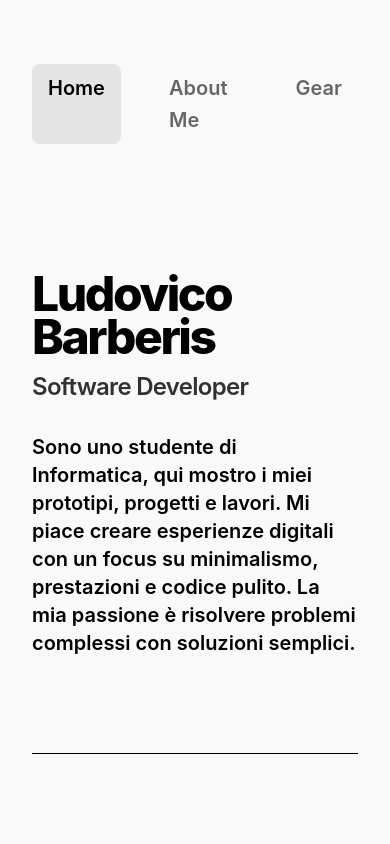
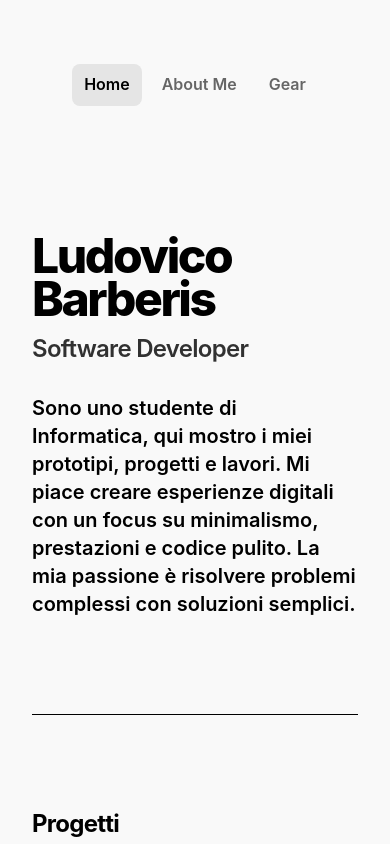
Before and after one commit to Ludovico-B/My-personal-website, a React (Vite) app: page / in a window 390 px wide. Shown: the top 844 px of the page. Built offline with nearby package versions, Linux system fonts and the light colour scheme.

Commit message:
Fix Navbar for responsivity in mobile

```diff
--- a/src/components/Navbar.jsx
+++ b/src/components/Navbar.jsx
@@ -56,7 +56,7 @@ const Navbar = () => {
     return (
         <nav aria-label="Navigazione principale" style={{ padding: '2rem 0', display: 'flex', justifyContent: 'center', alignItems: 'center' }}>
             <div
-                style={{ position: 'relative', display: 'flex', gap: '2rem' }}
+                className="nav-container"
                 onMouseLeave={handleMouseLeave}
                 ref={navRef}
             >
@@ -83,17 +83,11 @@ const Navbar = () => {
                         <Link
                             key={link.path}
                             to={link.path}
+                            className="nav-link"
                             ref={el => linkRefs.current[index] = el}
                             onMouseEnter={() => handleMouseEnter(index)}
                             style={{
-                                fontSize: '1.25rem',
-                                fontWeight: 600,
-                                textDecoration: 'none',
                                 color: isActive ? '#000000' : '#666666',
-                                padding: '0.5rem 1rem',
-                                position: 'relative',
-                                zIndex: 1,
-                                transition: 'color 0.2s',
                             }}
                         >
                             {link.label}
--- a/src/index.css
+++ b/src/index.css
@@ -80,3 +80,32 @@ img, svg {
   .md\:grid-cols-2 { grid-template-columns: repeat(2, minmax(0, 1fr)); }
   .md\:grid-cols-3 { grid-template-columns: repeat(3, minmax(0, 1fr)); }
 }
+
+/* Navbar Classes */
+.nav-container {
+  position: relative;
+  display: flex;
+  gap: 2rem;
+  transition: gap 0.3s ease;
+}
+
+.nav-link {
+  font-size: 1.25rem;
+  font-weight: 600;
+  text-decoration: none;
+  padding: 0.5rem 1rem;
+  position: relative;
+  z-index: 1;
+  transition: color 0.2s, font-size 0.3s ease, padding 0.3s ease;
+}
+
+@media (max-width: 768px) {
+  .nav-container {
+    gap: 0.5rem;
+  }
+
+  .nav-link {
+    font-size: 1rem;
+    padding: 0.5rem 0.75rem;
+  }
+}
```
